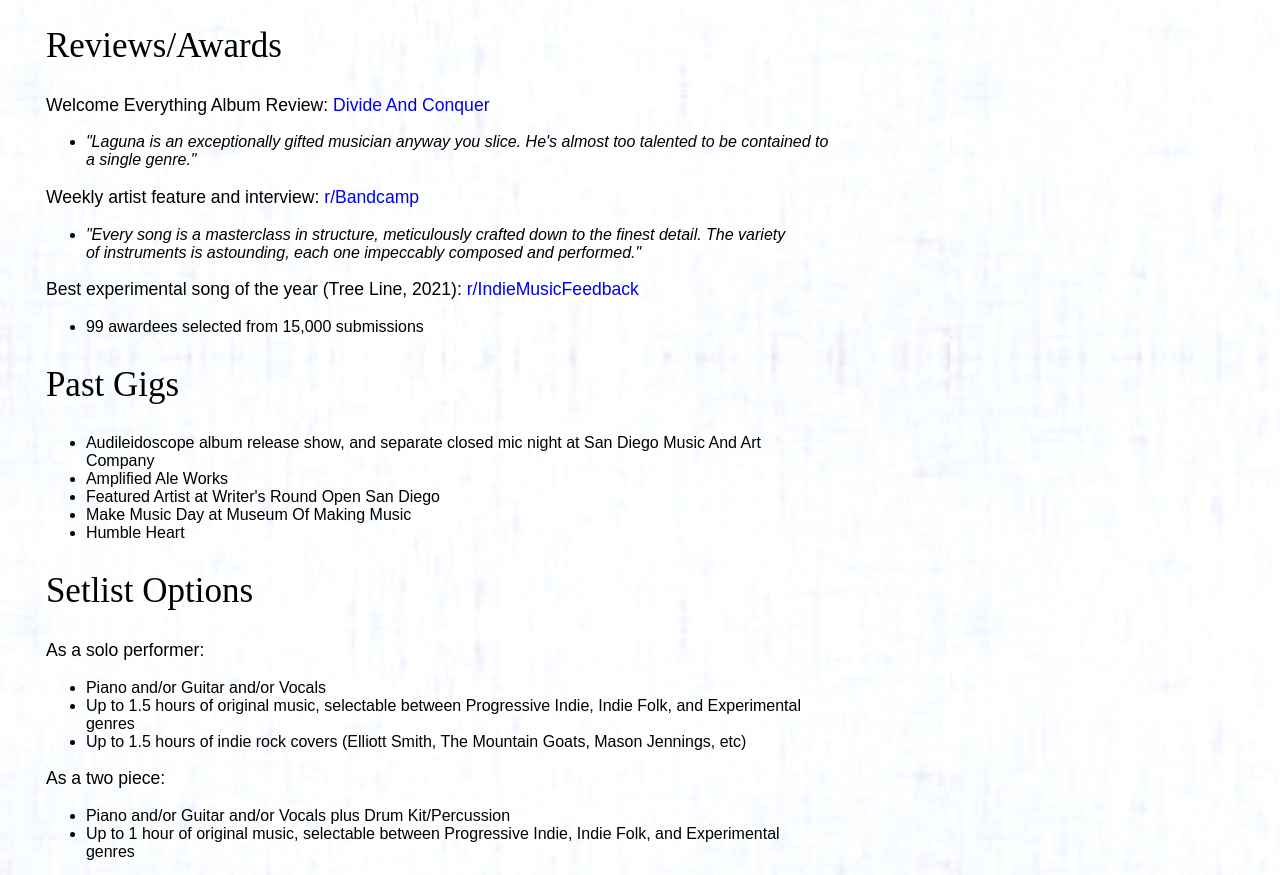
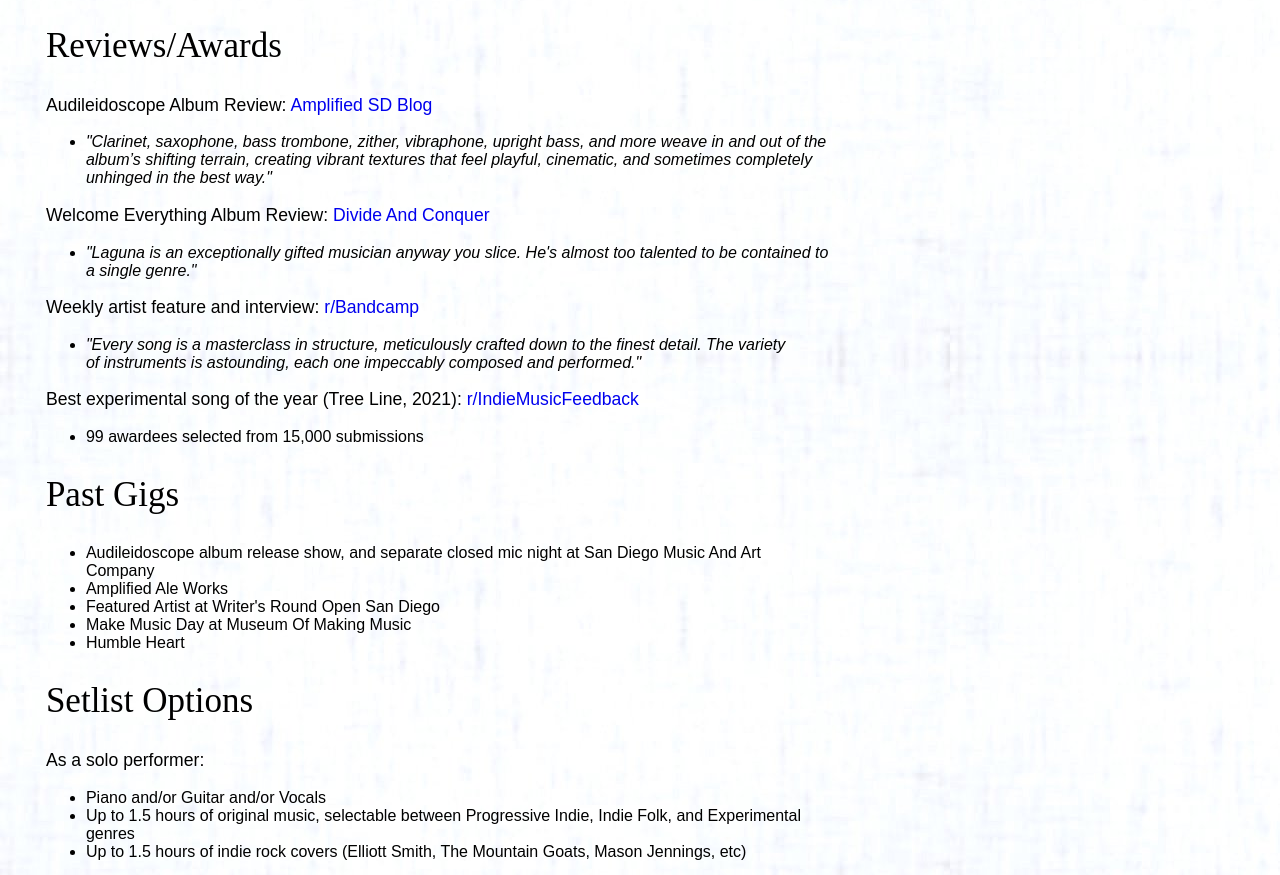
Before and after one commit to chrislagunamusic/chrislagunamusic.github.io, a plain HTML site: page epk/epk_mobile.html in a window 1280 px wide. Shown: the part 2041-2916 px from the top of the page. Drawn offline with nearby package versions, Linux system fonts and the light colour scheme; a web font is replaced by a local one.

Commit message:
add amplified sd review

```diff
--- a/epk/epk_column1_bottom.html
+++ b/epk/epk_column1_bottom.html
@@ -1,4 +1,11 @@
   <h2>Reviews/Awards</h2>
+
+  <p class="text-container">Audileidoscope Album Review: <a href="https://www.amplifiedsd.com/blog-posts/chris-laguna-warps-reality-on-audileidoscope-a-mind-bending-indie-odyssey"> Amplified SD Blog</a>
+  <ul>
+  <li><i>"Clarinet, saxophone, bass trombone, zither, vibraphone, upright bass, and more weave in and out of the album’s shifting terrain, creating vibrant textures that feel playful, cinematic, and sometimes completely unhinged in the best way."</i></li>
+  </ul>
+  </p>
+
   <p class="text-container">
   Welcome Everything Album Review: <a href="https://www.pitchperfectsite.com/indie-music-album-reviews/archives/06-2022/2 ">Divide And Conquer</a>
   <ul>
```
